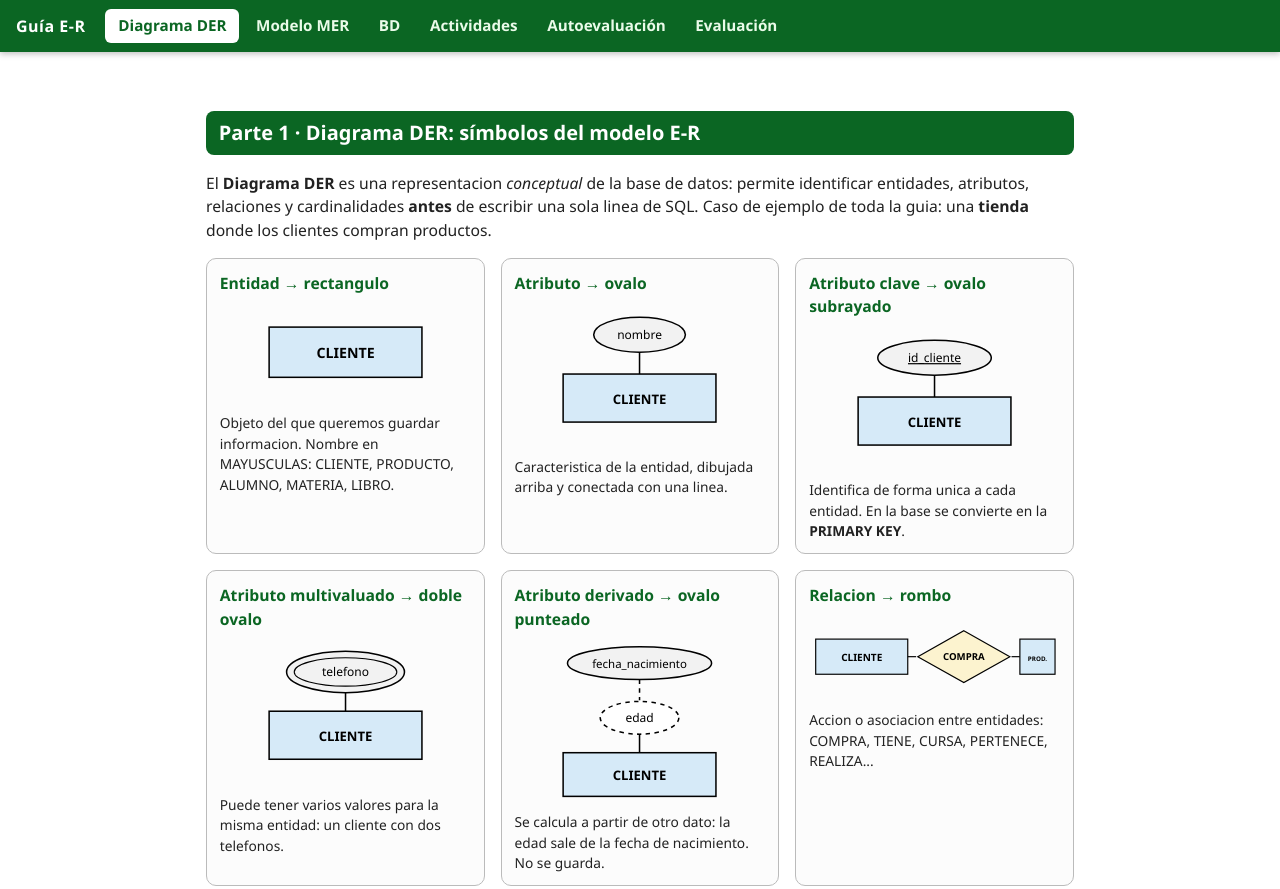
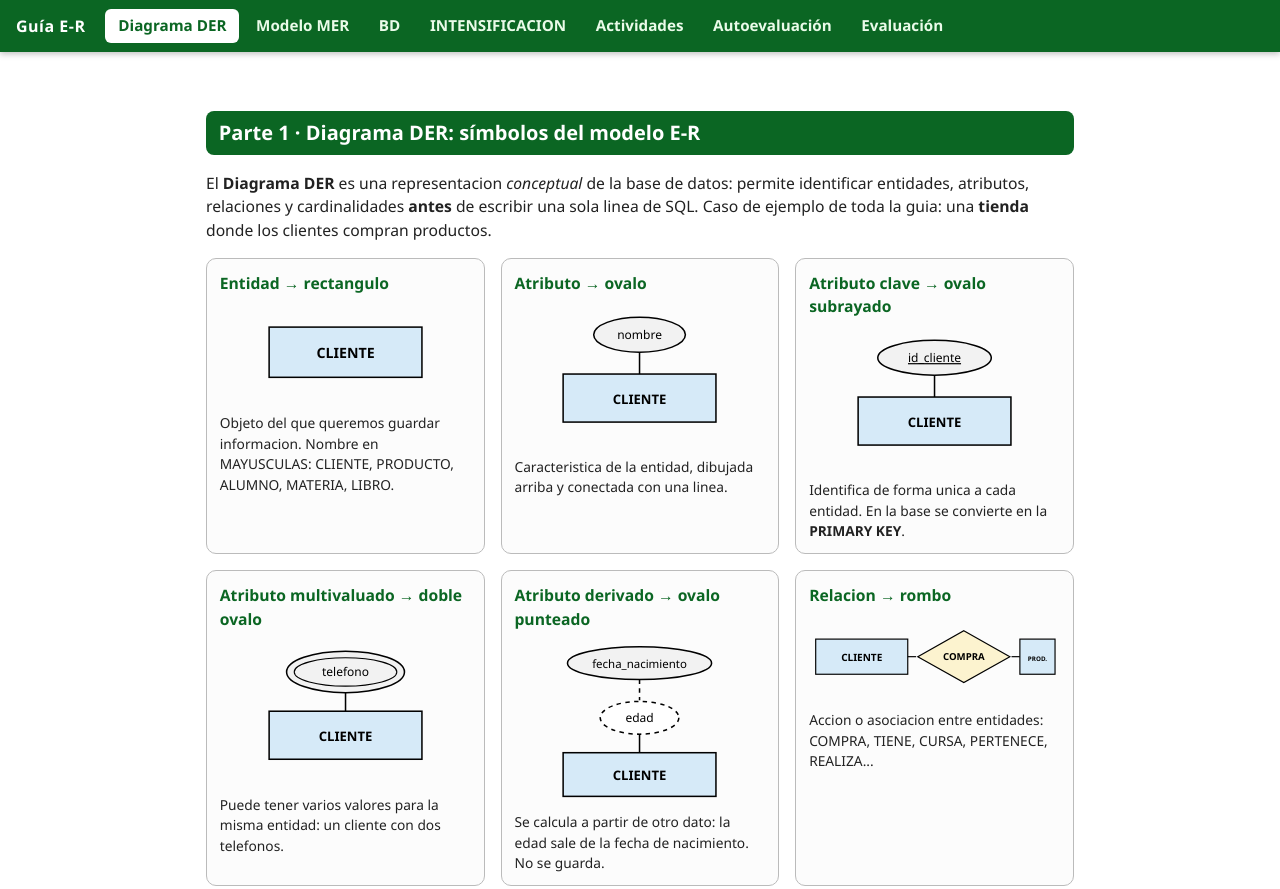
Before and after one commit to miusuariohoy/unamasdesistemas, a plain HTML site: page index.html in a window 1280 px wide. Shown: the top 889 px of the page. Drawn offline with Linux system fonts and the light colour scheme.

Commit message:
Agregar enlace INTENSIFICACION al PDF de BD

```diff
--- a/index.html
+++ b/index.html
@@ -176,6 +176,7 @@ ol.pasos li strong{color:var(--verde)}
   <a href="#der">Diagrama DER</a>
   <a href="#mer">Modelo MER</a>
   <a href="#bd">BD</a>
+  <a href="BD_intensificacion.pdf" target="_blank" rel="noopener">INTENSIFICACION</a>
   <a href="#actividades">Actividades</a>
   <a href="#autoevaluacion">Autoevaluación</a>
   <a href="#evaluacion">Evaluación</a>
```
Also changed, not shown: 1 other file.
